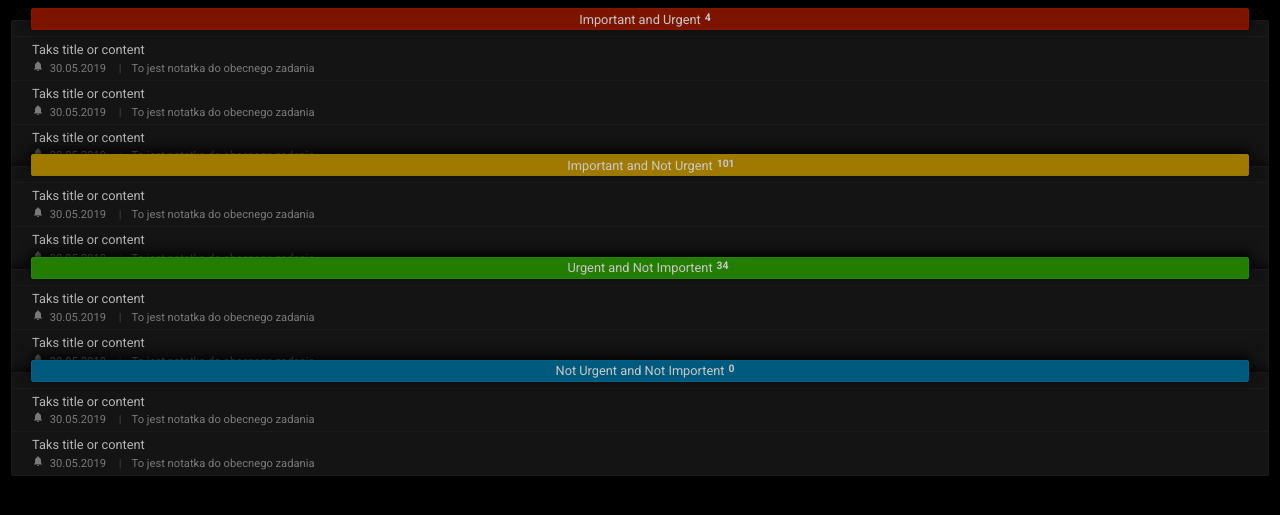
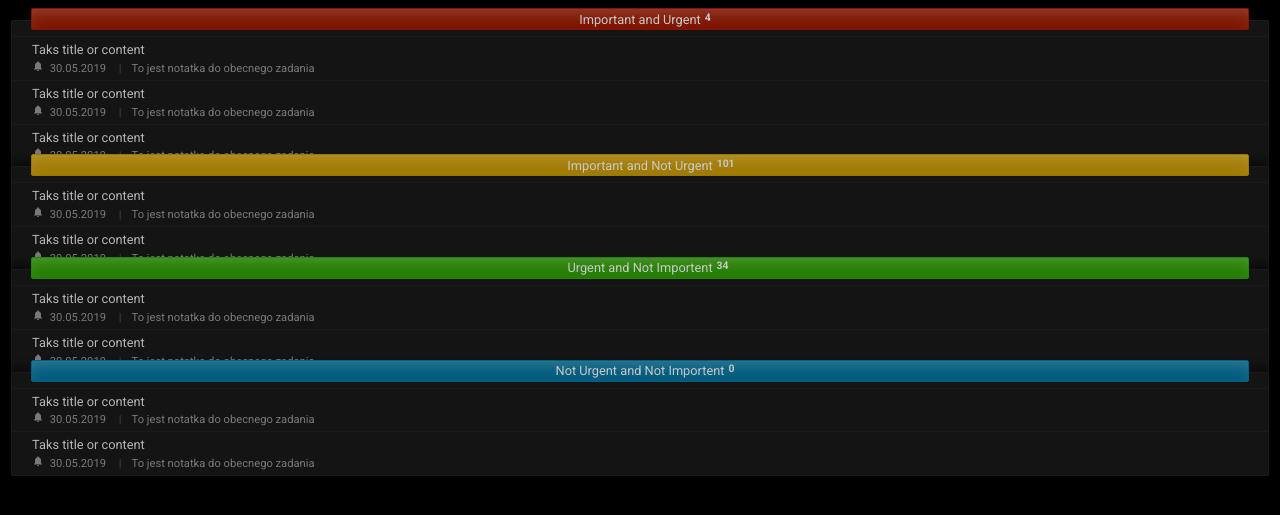
Before and after one commit to dersalis/Ike, a website: page prototype/index.html in a window 1280 px wide. Shown: the part 75-590 px from the top of the page. Drawn offline with Linux system fonts and the light colour scheme.

Commit message:
Poprawki zadań

```diff
--- a/prototype/sass/task_section.scss
+++ b/prototype/sass/task_section.scss
@@ -43,6 +43,7 @@ $shadow_section_title: 0px -5px 11px 1px rgba(0, 0, 0, 0.75);
       z-index: 1;
 
       box-shadow: $shadow_section_title;
+      box-shadow: inset 0px 10px 20px -10px rgba(255, 255, 255,.3);
 
       & > span {
         position: relative;
```
Also changed, not shown: prototype/scc/styles.css, 1 other file.
